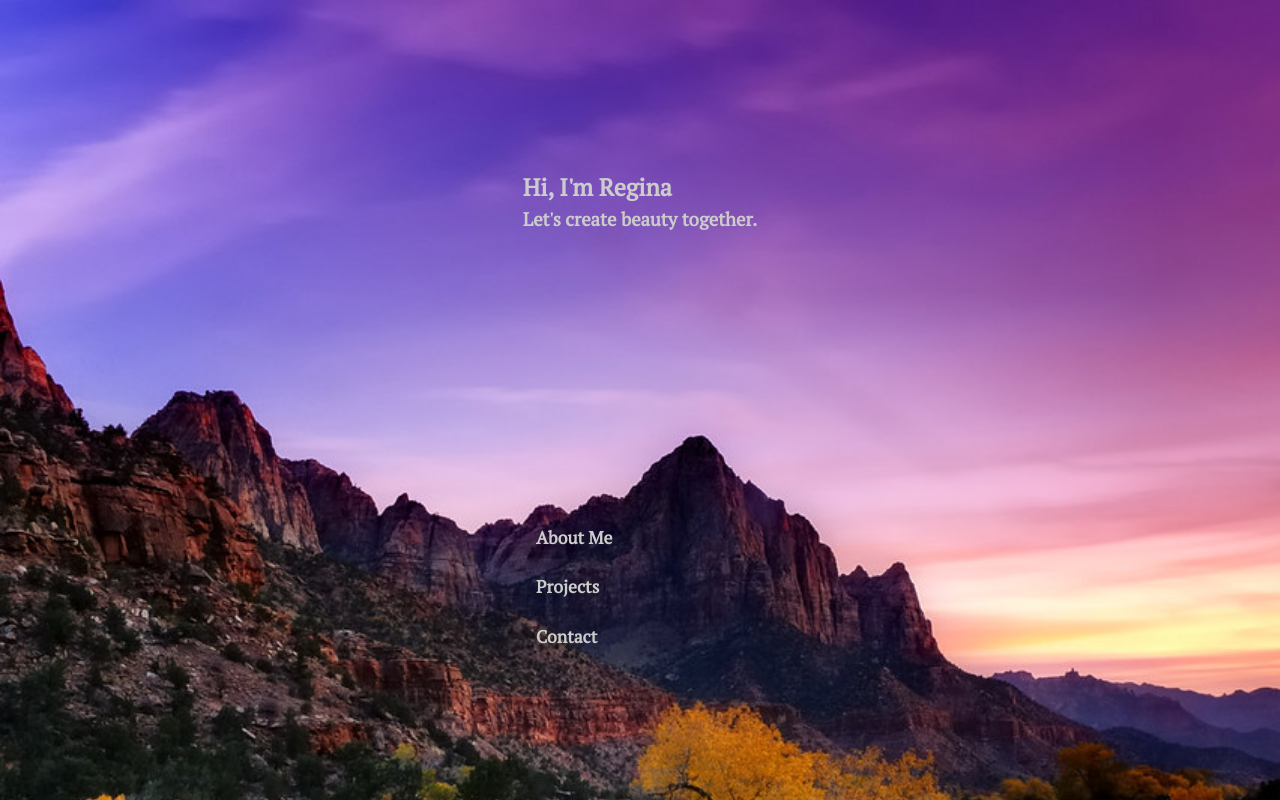
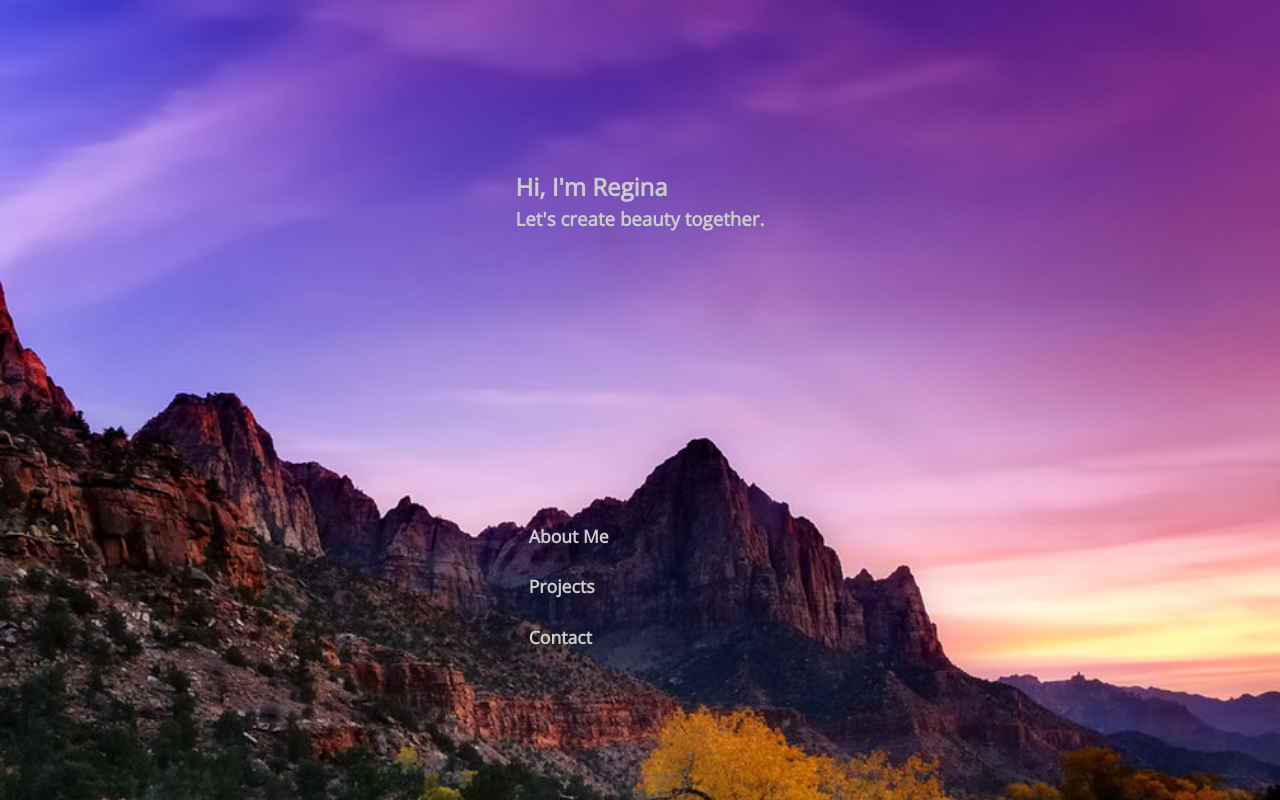
Before and after one commit to rmcguire6/react-portfolio, a React (Create React App) app: page / in a window 1280 px wide. Shown: the top 800 px of the page. Built offline with nearby package versions, Linux system fonts and the light colour scheme.

Commit message:
Change fonts

```diff
--- a/public/index.html
+++ b/public/index.html
@@ -13,7 +13,7 @@
       manifest.json provides metadata used when your web app is installed on a
       user's mobile device or desktop. See https://developers.google.com/web/fundamentals/web-app-manifest/
     -->
-    <link href="https://fonts.googleapis.com/css2?family=PT+Serif&display=swap" rel="stylesheet">
+    <link href="https://fonts.googleapis.com/css2?family=Open+Sans:400,900|Montserrat:300,900&display=swap" rel="stylesheet">
     <link rel="manifest" href="%PUBLIC_URL%/manifest.json" />
     <!--
       Notice the use of %PUBLIC_URL% in the tags above.
--- a/src/styles/_base.scss
+++ b/src/styles/_base.scss
@@ -1,4 +1,3 @@
-$text-color: #ccc;
 * {
   margin: 0;
   padding: 0;
@@ -6,13 +5,26 @@ $text-color: #ccc;
 *,
 *::after,
 *::before {
-  box-sizing: inherit;
+  box-sizing: border-box;
 }
+:root {
+  --ff-primary: "Open Sans", sans-serif;
+  --ff-secondary: "Montserrat", sans-serif;
 
+  --fw-reg: 300;
+  --fw-bold: 900;
+
+  --clr-light: #fff;
+  --clr-dark: rgba(37, 22, 121);
+  --clr-accent: rgba(140, 125, 220);
+  --fs-h1: 3rem;
+  --fs-h2: 2.25rem;
+  --fs-h3: 1.25rem;
+  --fs-body: 1rem;
+}
 .App {
-  box-sizing: border-box;
-  font-family: "PT Serif", serif;
-  font-weight: 400;
+  font-family: var(--ff-primary);
+  font-weight: --fw-reg;
   background-image: url("../images/SunsetAtZionPark.jpg");
   background-size: cover;
   background-repeat: no-repeat;
@@ -24,5 +36,5 @@ $text-color: #ccc;
 }
 
 .text {
-  color: $text-color;
+  color: var(--clr-light);
 }
```
